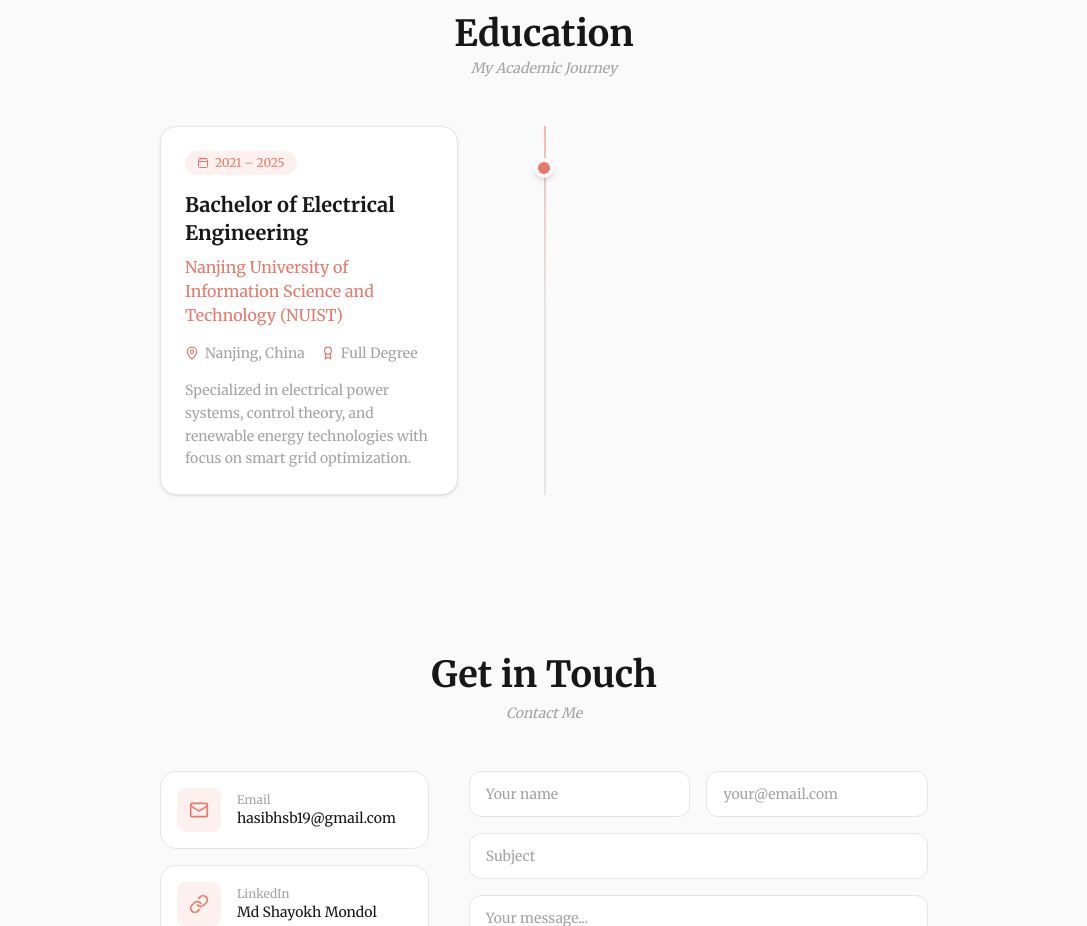
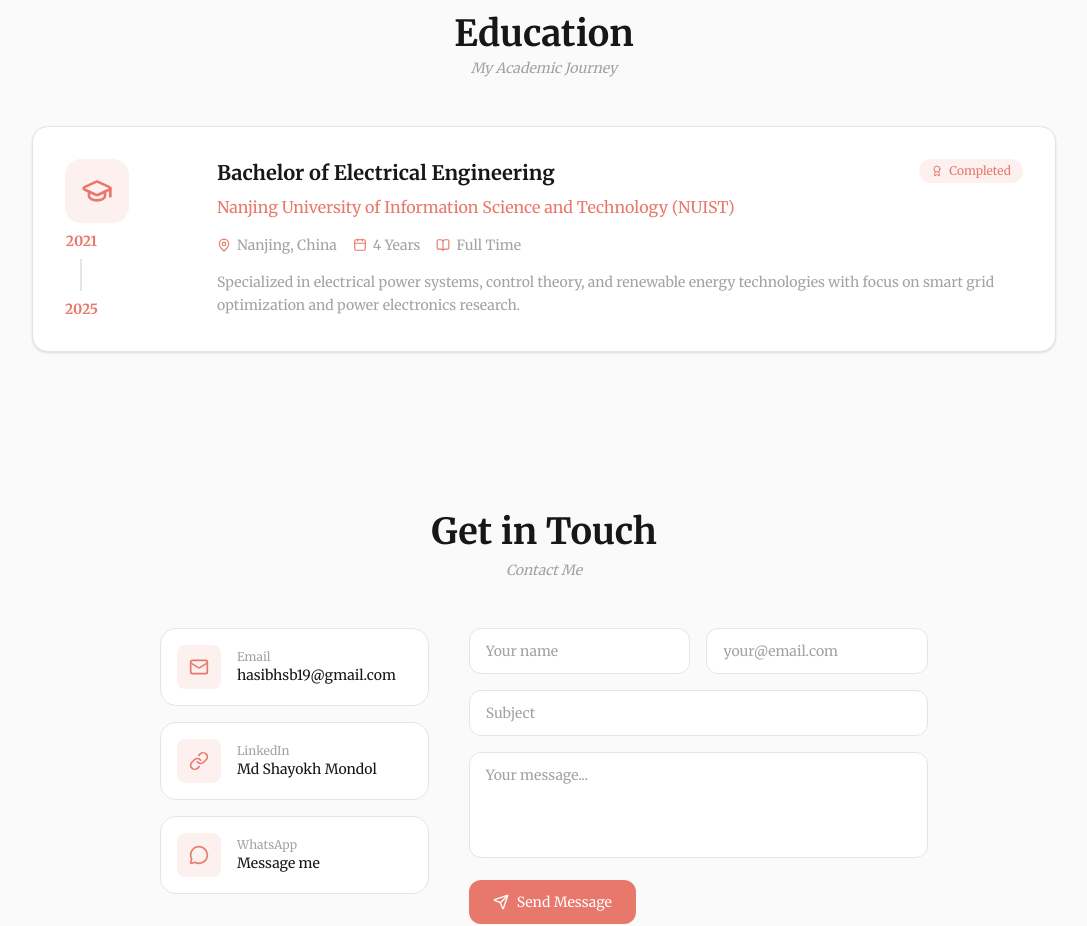
Before and after one commit to HSBHasib/Shayokh-Portfolio, a Next.js app: page / in a window 1280 px wide. Shown: the part 2920-3846 px from the top of the page, without its empty margins (96-1183 px from the left). Built offline with nearby package versions, Linux system fonts and the light colour scheme.

Commit message:
Update education to horizontal card layout

```diff
--- a/src/components/sections/Education.tsx
+++ b/src/components/sections/Education.tsx
@@ -1,6 +1,6 @@
 "use client";
 
-import { GraduationCap, MapPin, Calendar, Award } from "lucide-react";
+import { GraduationCap, MapPin, Calendar, BookOpen, Award } from "lucide-react";
 
 export default function Education() {
   return (
@@ -16,57 +16,61 @@ export default function Education() {
           </p>
         </div>
 
-        {/* Timeline */}
-        <div className="relative max-w-3xl mx-auto">
-          {/* Vertical Line */}
-          <div className="absolute left-8 md:left-1/2 top-0 bottom-0 w-[2px] bg-gradient-to-b from-primary/50 via-border to-border" />
-
-          {/* Timeline Item */}
-          <div className="relative">
-            {/* Timeline Dot */}
-            <div className="absolute left-6 md:left-1/2 md:-translate-x-1/2 top-8 w-5 h-5 bg-primary rounded-full border-4 border-background z-10 shadow-md" />
-
-            {/* Content Card */}
-            <div className="ml-16 md:ml-0 md:w-[45%] md:mr-auto md:pr-12">
-              <div className="bg-card rounded-2xl border border-border p-6 shadow-sm hover:shadow-md transition-shadow duration-300">
-                {/* Year Badge */}
-                <div className="inline-flex items-center gap-1.5 px-3 py-1 rounded-full bg-primary/10 text-primary text-xs font-medium mb-4">
-                  <Calendar size={12} />
-                  2021 – 2025
+        {/* Horizontal Card */}
+        <div className="bg-card rounded-2xl border border-border p-8 shadow-sm hover:shadow-md transition-shadow duration-300">
+          <div className="flex flex-col md:flex-row gap-8">
+            {/* Left - Icon & Year */}
+            <div className="flex md:flex-col items-center md:items-start gap-4 md:gap-2 md:min-w-[120px]">
+              <div className="p-4 rounded-2xl bg-primary/10 text-primary">
+                <GraduationCap size={32} />
+              </div>
+              <div className="flex md:flex-col items-center gap-2">
+                <span className="text-sm font-bold text-primary">2021</span>
+                <div className="w-8 h-[2px] bg-border md:w-[2px] md:h-8" />
+                <span className="text-sm font-bold text-primary">2025</span>
+              </div>
             </div>
 
-                {/* Degree */}
+            {/* Right - Content */}
+            <div className="flex-1">
+              <div className="flex flex-wrap items-start justify-between gap-4 mb-4">
+                <div>
                   <h3 className="text-xl font-bold text-foreground mb-2">
                     Bachelor of Electrical Engineering
                   </h3>
-
-                {/* University */}
-                <p className="text-primary font-medium mb-4">
+                  <p className="text-primary font-medium">
                     Nanjing University of Information Science and Technology (NUIST)
                   </p>
+                </div>
+                <span className="inline-flex items-center gap-1.5 px-3 py-1 rounded-full bg-primary/10 text-primary text-xs font-medium">
+                  <Award size={12} />
+                  Completed
+                </span>
+              </div>
 
-                {/* Details */}
-                <div className="flex flex-wrap items-center gap-4 text-sm text-muted">
+              {/* Info Row */}
+              <div className="flex flex-wrap items-center gap-4 text-sm text-muted mb-4">
                 <span className="flex items-center gap-1.5">
                   <MapPin size={14} className="text-primary" />
                   Nanjing, China
                 </span>
                 <span className="flex items-center gap-1.5">
-                    <Award size={14} className="text-primary" />
-                    Full Degree
+                  <Calendar size={14} className="text-primary" />
+                  4 Years
+                </span>
+                <span className="flex items-center gap-1.5">
+                  <BookOpen size={14} className="text-primary" />
+                  Full Time
                 </span>
               </div>
 
               {/* Description */}
-                <p className="mt-4 text-sm text-muted leading-relaxed">
+              <p className="text-sm text-muted leading-relaxed">
                 Specialized in electrical power systems, control theory, and
-                  renewable energy technologies with focus on smart grid optimization.
+                renewable energy technologies with focus on smart grid optimization
+                and power electronics research.
               </p>
             </div>
-            </div>
-
-            {/* Empty space for right side */}
-            <div className="hidden md:block md:w-[45%]" />
           </div>
         </div>
       </div>
```
Lines whose indentation alone changed are shown as unchanged.
